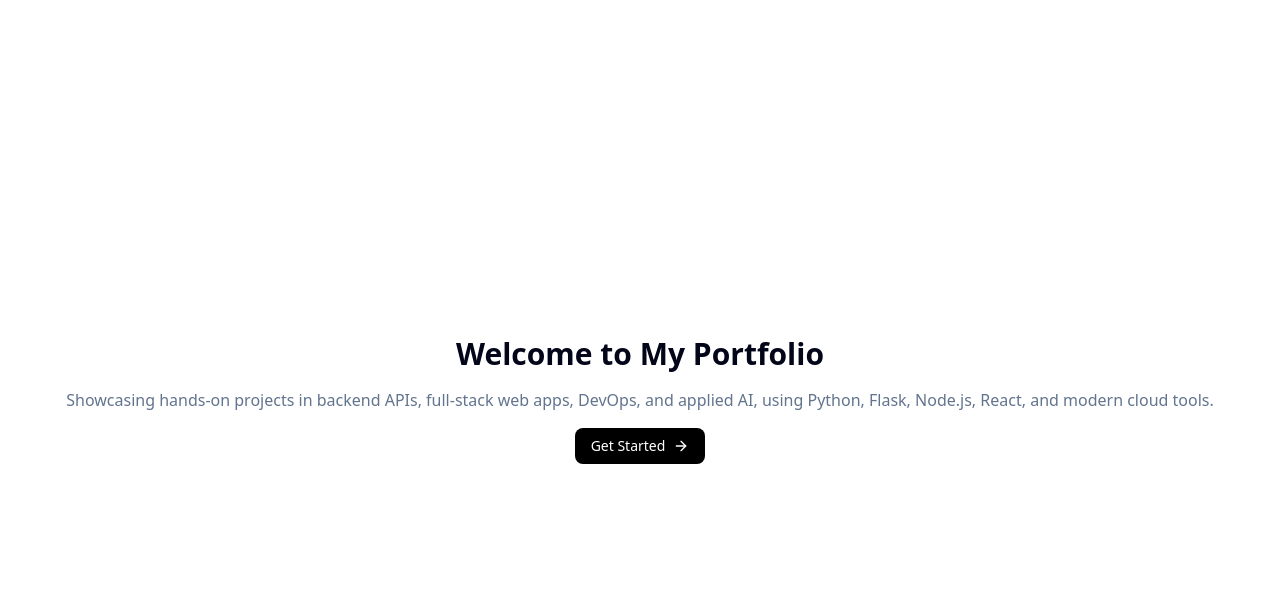
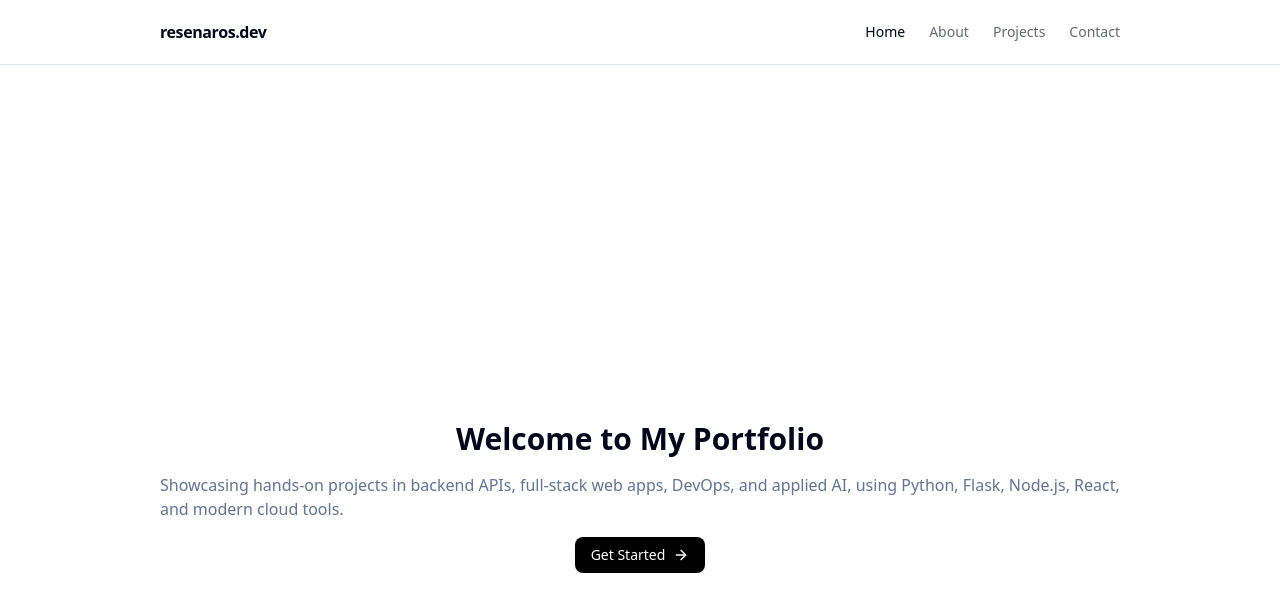
Before and after one commit to resenaros/portfolio-website, a Next.js app: page / in a window 1280 px wide. Shown: the top 612 px of the page. Built offline with nearby package versions, Linux system fonts and the light colour scheme.

Commit message:
feat(frontend): add site header navigation and update setup docs (#4)

```diff
--- a/src/app/layout.tsx
+++ b/src/app/layout.tsx
@@ -2,6 +2,8 @@
 import type { Metadata } from "next";
 import "./globals.css";
 import { Providers } from "./providers"
+import { SiteHeader } from "@/components/site-header"
+import { cn } from "@/lib/utils";
 
 export const metadata: Metadata = {
   title: "Software Engineer Portfolio",
@@ -16,7 +18,13 @@ export default function RootLayout({
   return (
     <html lang="en">
       <body>
-        <Providers>{children}</Providers>
+        <Providers>
+          <SiteHeader />
+          <main className={cn("mx-auto min-h-[calc(100vh-4rem)] max-w-5xl",
+          "px-4 py-8 sm:px-6 lg:px-8")}>
+          {children}
+          </main>
+        </Providers>
       </body>
     </html>
   )
--- /dev/null
+++ b/src/components/main-nav.tsx
@@ -0,0 +1,41 @@
+// src/components/main-nav.tsx
+"use client"
+
+import Link from "next/link";
+import { usePathname } from "next/navigation";
+import { cn } from "@/lib/utils";
+
+const routes = [
+    {href: "/", label: "Home" },
+    {href: "/about", label: "About"},
+    {href: "/projects", label: "Projects"},
+    {href: "/contact", label: "Contact"},
+];
+
+export function MainNav () {
+    const pathname = usePathname();
+
+    return (
+        <nav className = "flex items-center gap-6 text-sm font-medium">
+            {routes.map((route) => {
+                const isActive =
+                route.href === "/"
+                 ? pathname === "/"
+                 : pathname.startsWith(route.href);
+
+                return (
+                    <Link
+                    key={route.href}
+                    href={route.href}
+                    className={cn(
+                        "transition-colors hover:text-foreground/80",
+                        isActive ? "text-foreground" : "text-foreground/60"
+                    )}
+                    >
+                        {route.label}
+                    </Link>
+                );
+            })}
+        </nav>
+    );
+}
--- /dev/null
+++ b/src/components/site-header.tsx
@@ -0,0 +1,22 @@
+// src/components/site-header.tsx
+"use client";
+
+import Link from "next/link";
+import { MainNav } from "./main-nav";
+import { cn } from "@/lib/utils";
+
+export function SiteHeader() {
+    return (
+        <header className="border-b bg-background/80 backdrop-blur">
+            <div className={cn("mx-auto flex h-16 max-w-5xl items-center justify-between",
+                "px-4 sm:px-6 lg:px-8")}>
+                <Link href="/" className="flex items-center gap-2">
+                    <span className="text-base font-semibold tracking-tight">
+                        resenaros.dev
+                        </span>
+                </Link>
+                <MainNav />
+            </div>
+        </header>
+    );
+}
```
Also changed, not shown: 2 other files (tests, documents, lock files or other folders).
